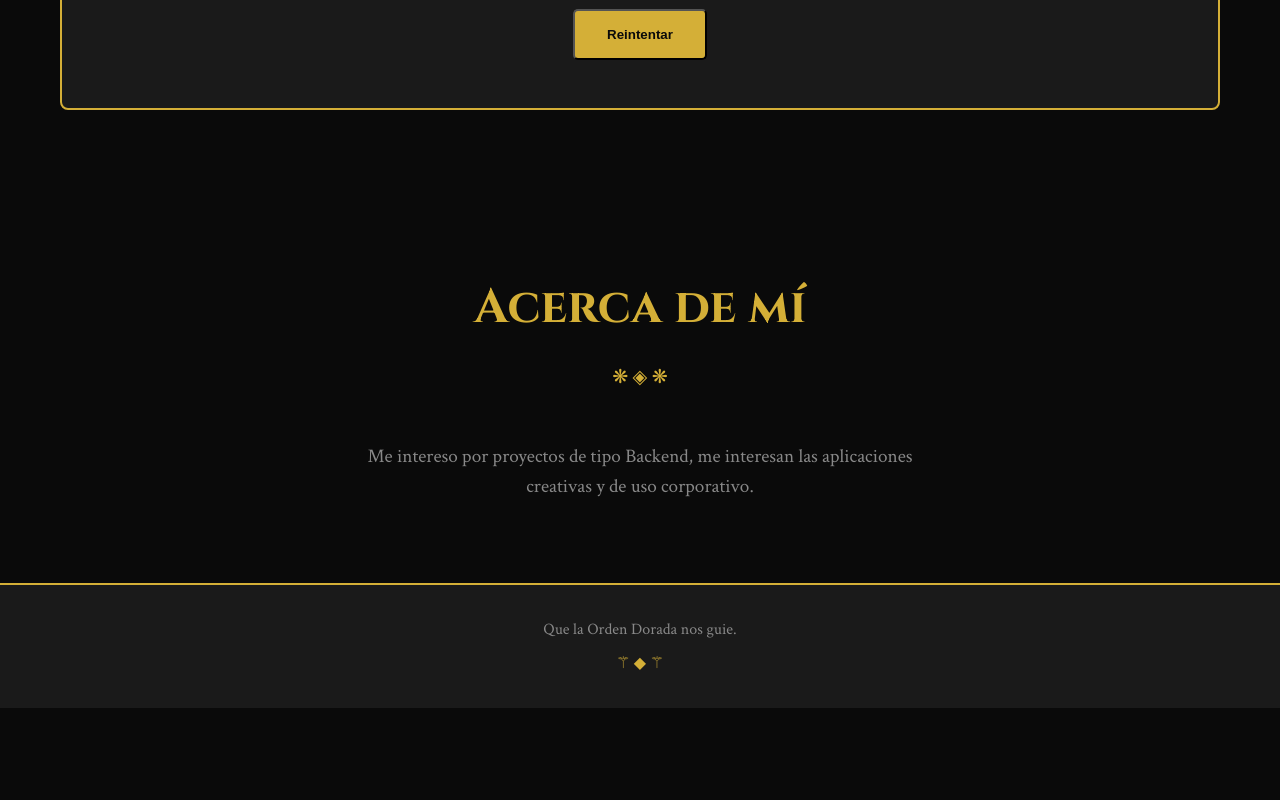
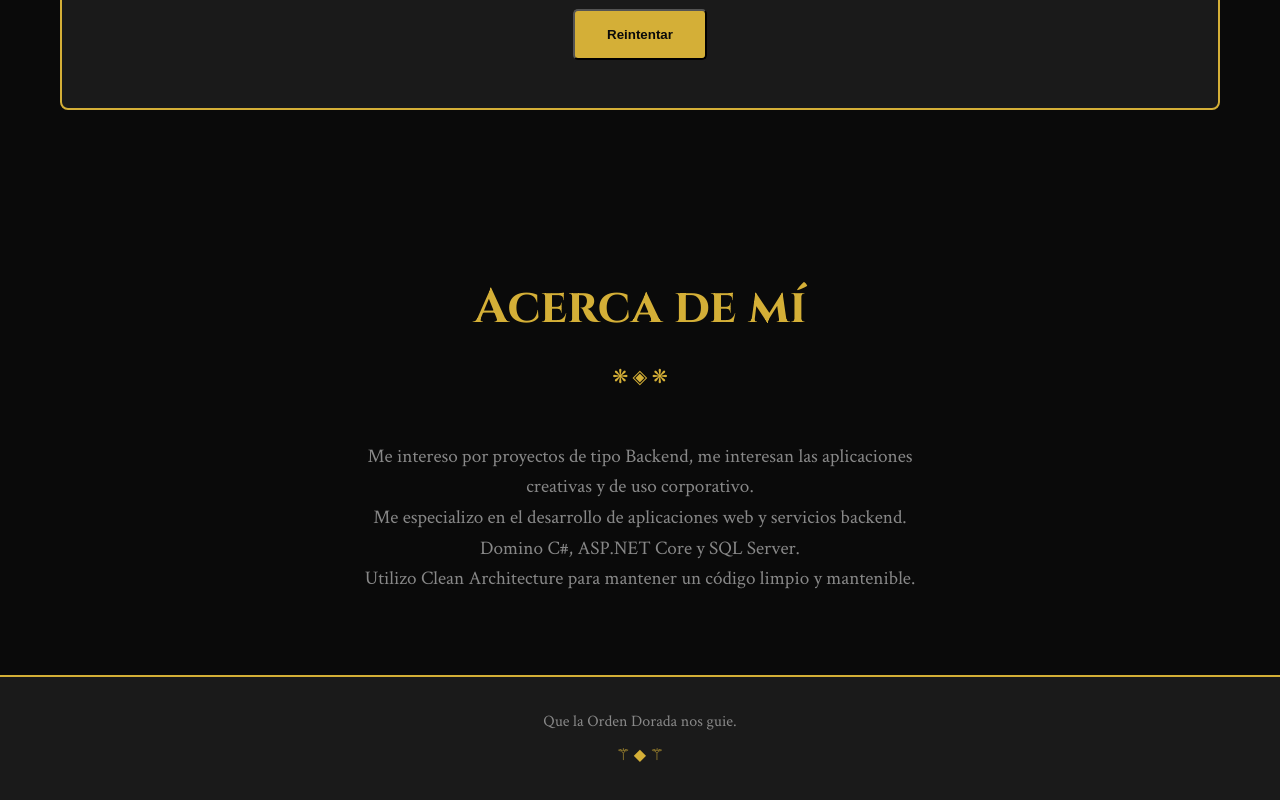
Before and after one commit to Zauzetua/Portafolio, a plain HTML site: page index.html in a window 1280 px wide. Shown: the part 1260-2060 px from the top of the page. Before the commit the page ends 1968 px from the top, so only its background shows below. Drawn offline with Linux system fonts and the light colour scheme; no server answers.

Commit message:
Aumente contenido de acerca de

```diff
--- a/index.html
+++ b/index.html
@@ -72,7 +72,11 @@
             </div>
             <div class="about-content">
                 <p>Me intereso por proyectos de tipo Backend, me interesan las aplicaciones creativas y de uso
-                    corporativo.</p>
+                    corporativo.
+                </p>
+                <p>Me especializo en el desarrollo de aplicaciones web y servicios backend.</p>
+                <p>Domino C#, ASP.NET Core y SQL Server.</p>
+                <p>Utilizo Clean Architecture para mantener un código limpio y mantenible.</p>
             </div>
         </div>
     </section>
```
